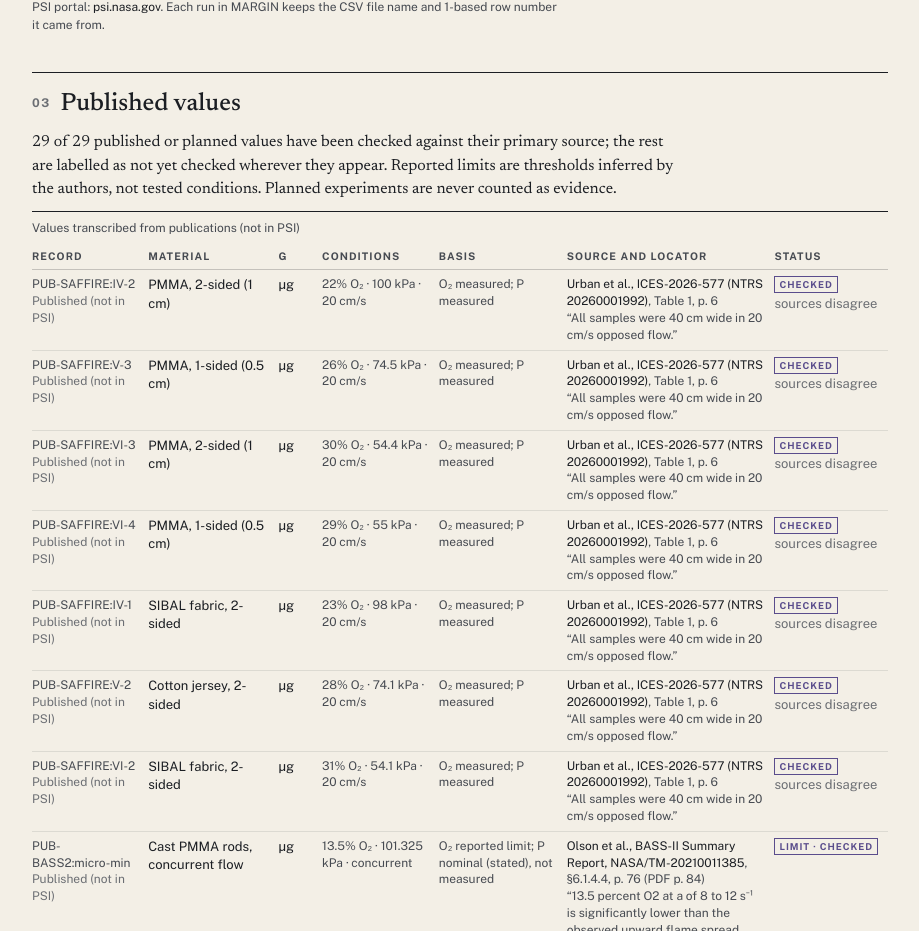
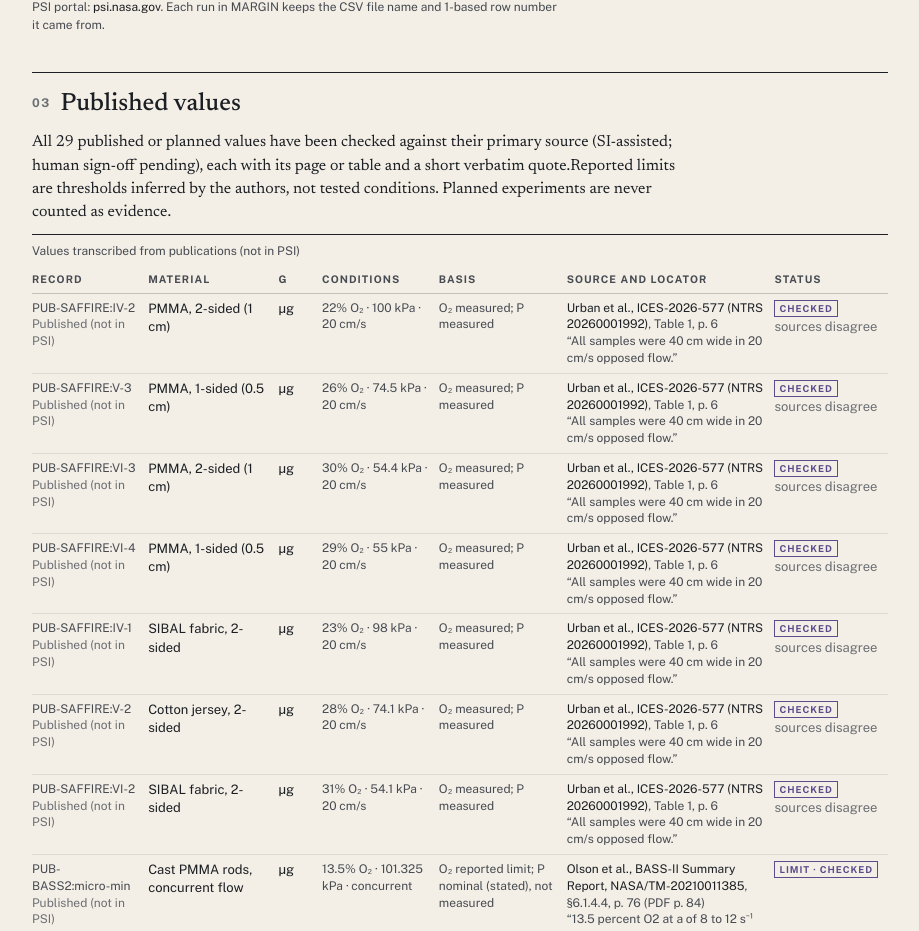
Before and after one commit to ADAI-ALEX/margin, a Next.js app: page /sources in a window 1280 px wide. Shown: the part 2059-2990 px from the top of the page, without its empty margins (314-1233 px from the left). Built offline with nearby package versions, Linux system fonts and the light colour scheme; no server answers.

Commit message:
Sources: verification sentence

```diff
--- a/app/sources/page.tsx
+++ b/app/sources/page.tsx
@@ -89,7 +89,9 @@ export default function SourcesPage() {
 
         <Sec id="published" n={3}>Published values</Sec>
         <p>
-          {checked.length} of {published.length} published or planned values have been checked against their primary source; the rest are labelled as not yet checked wherever they appear.
+          {checked.length === published.length
+            ? <>All {published.length} published or planned values have been checked against their primary source (SI-assisted; human sign-off pending), each with its page or table and a short verbatim quote.</>
+            : <>{checked.length} of {published.length} published or planned values have been checked against their primary source; the rest are labelled as not yet checked wherever they appear.</>}
           Reported limits are thresholds inferred by the authors, not tested conditions. Planned experiments are never counted as evidence.
         </p>
         <div className="doc-tablewrap"><table>
```
